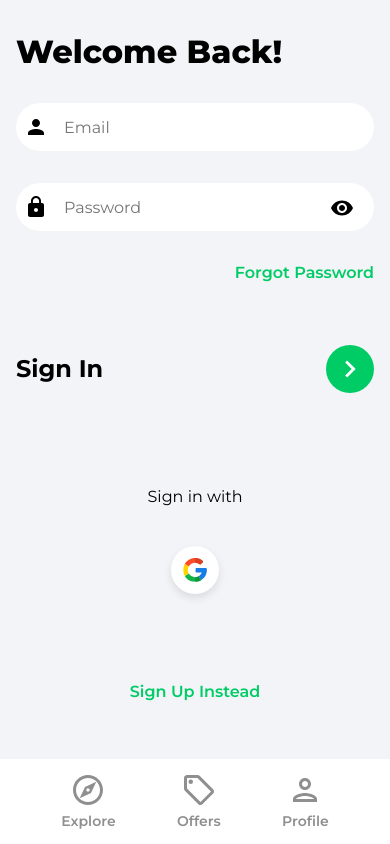
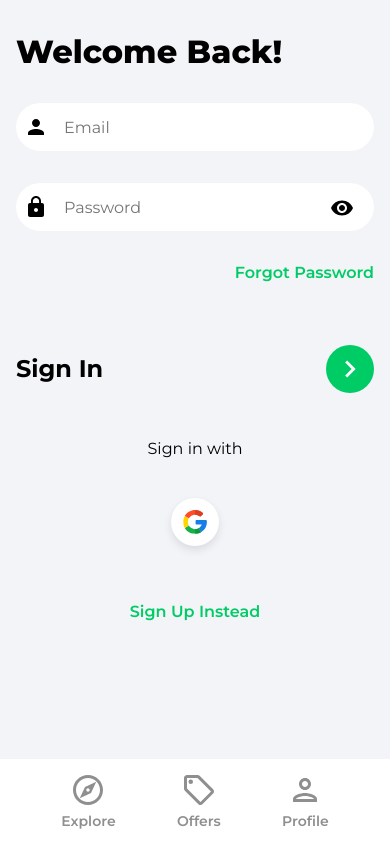
Before and after one commit to berkaycirak/House-Marketplace-App, a React (Create React App) app: page /sign-in in a window 390 px wide. Built offline with nearby package versions, Linux system fonts and the light colour scheme.

Commit message:
responsive issue is fixed

```diff
--- a/src/index.css
+++ b/src/index.css
@@ -92,6 +92,7 @@ button {
 .category,
 .explore {
   margin: 1rem;
+  margin-bottom: 5rem;
 }
 @media (min-width: 1024px) {
   .pageContainer,
@@ -264,7 +265,7 @@ button {
 }
 
 .socialLogin {
-  margin-top: 4rem;
+  margin-top: 1rem;
   display: flex;
   flex-direction: column;
   align-items: center;
@@ -289,11 +290,11 @@ button {
 }
 
 .registerLink {
-  margin-top: 4rem;
+  margin-top: 2rem;
   color: #00cc66;
   font-weight: 600;
   text-align: center;
-  margin-bottom: 3rem;
+  margin-bottom: 5rem;
 }
 
 @media (min-width: 1217px) {
@@ -301,9 +302,12 @@ button {
     margin-bottom: 10rem;
   }
 }
-@media (max-height: 536) {
+@media (max-height: 667px) {
   .explore {
     margin-bottom: 10rem;
+  }
+  .registerLink {
+    margin-bottom: 8rem;
   }
 }
 
```
